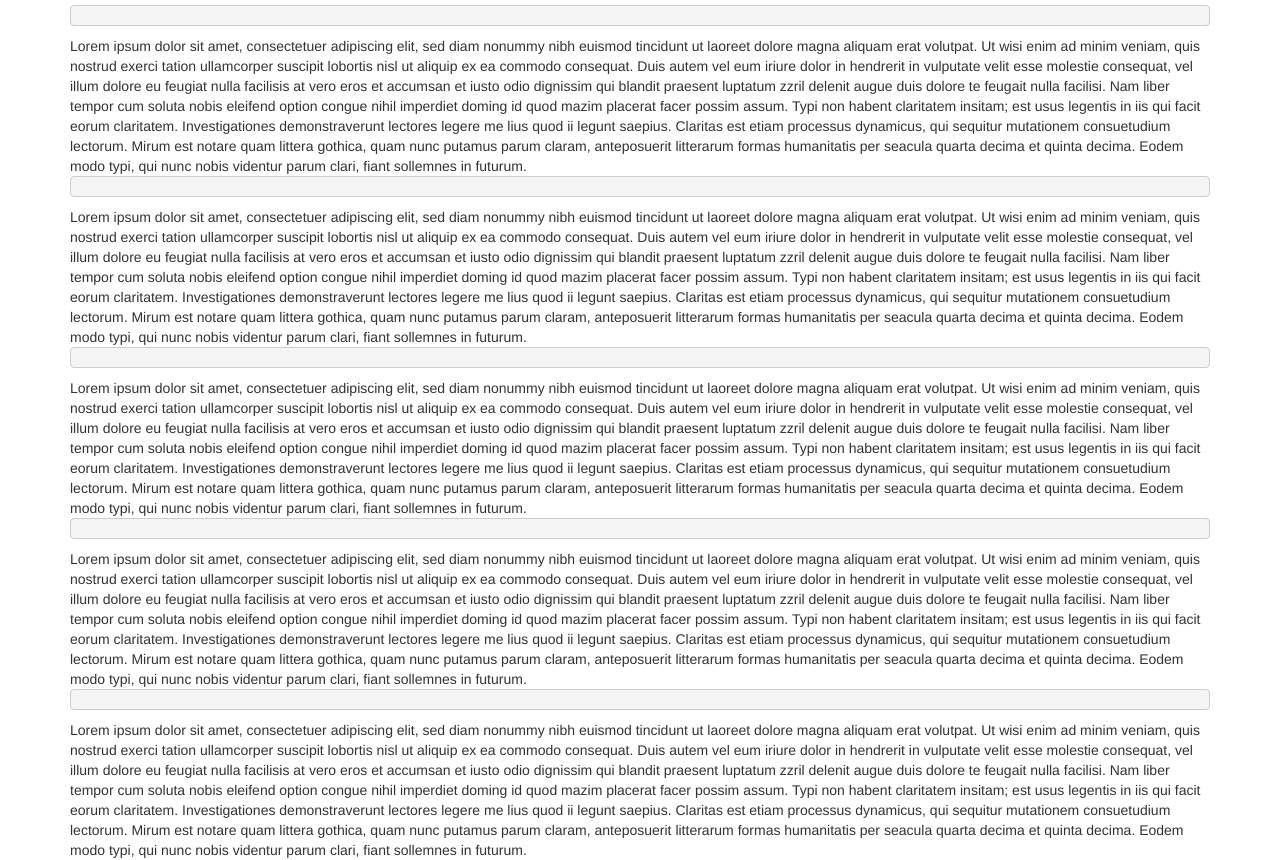
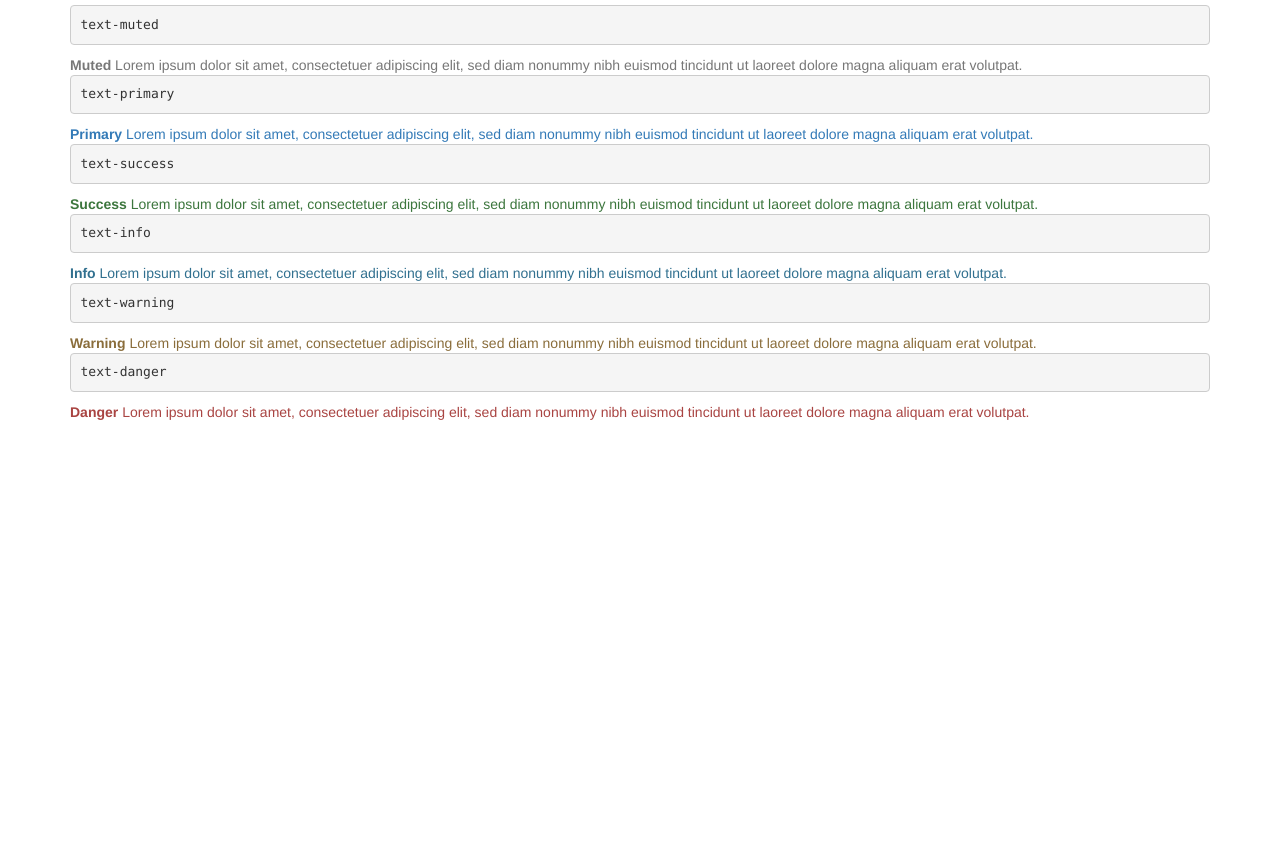
Before and after one commit to Riisko/boostrap, a plain HTML site: page messages.html in a window 1280 px wide. Shown: the part 45-905 px from the top of the page. After the commit the page ends 800 px from the top, so only its background shows below. Drawn offline with nearby package versions, Linux system fonts and the light colour scheme.

Commit message:
Messages

```diff
--- a/messages.html
+++ b/messages.html
@@ -34,120 +34,41 @@
     </div>
 </nav>
 <section class="container">
-    <pre></pre>
-    <article>
-        Lorem ipsum dolor sit amet, consectetuer adipiscing elit,
+    <pre>text-muted</pre>
+    <article class="text-muted">
+        <strong>Muted </strong>Lorem ipsum dolor sit amet, consectetuer adipiscing elit,
         sed diam nonummy nibh euismod tincidunt ut laoreet dolore
-        magna aliquam erat volutpat. Ut wisi enim ad minim veniam,
-        quis nostrud exerci tation ullamcorper suscipit lobortis nisl
-        ut aliquip ex ea commodo consequat. Duis autem vel eum iriure
-        dolor in hendrerit in vulputate velit esse molestie consequat,
-        vel illum dolore eu feugiat nulla facilisis at vero eros et
-        accumsan et iusto odio dignissim qui blandit praesent luptatum
-        zzril delenit augue duis dolore te feugait nulla facilisi.
-        Nam liber tempor cum soluta nobis eleifend option congue
-        nihil imperdiet doming id quod mazim placerat facer possim
-        assum. Typi non habent claritatem insitam; est usus legentis
-        in iis qui facit eorum claritatem. Investigationes
-        demonstraverunt lectores legere me lius quod ii legunt saepius.
-        Claritas est etiam processus dynamicus, qui sequitur mutationem
-        consuetudium lectorum. Mirum est notare quam littera gothica,
-        quam nunc putamus parum claram, anteposuerit litterarum formas
-        humanitatis per seacula quarta decima et quinta decima. Eodem
-        modo typi, qui nunc nobis videntur parum clari, fiant sollemnes
-        in futurum.
+        magna aliquam erat volutpat.
     </article>
-    <pre></pre>
-    <article>
-        Lorem ipsum dolor sit amet, consectetuer adipiscing elit,
+    <pre>text-primary</pre>
+    <article class="text-primary">
+        <strong>Primary </strong>Lorem ipsum dolor sit amet, consectetuer adipiscing elit,
         sed diam nonummy nibh euismod tincidunt ut laoreet dolore
-        magna aliquam erat volutpat. Ut wisi enim ad minim veniam,
-        quis nostrud exerci tation ullamcorper suscipit lobortis nisl
-        ut aliquip ex ea commodo consequat. Duis autem vel eum iriure
-        dolor in hendrerit in vulputate velit esse molestie consequat,
-        vel illum dolore eu feugiat nulla facilisis at vero eros et
-        accumsan et iusto odio dignissim qui blandit praesent luptatum
-        zzril delenit augue duis dolore te feugait nulla facilisi.
-        Nam liber tempor cum soluta nobis eleifend option congue
-        nihil imperdiet doming id quod mazim placerat facer possim
-        assum. Typi non habent claritatem insitam; est usus legentis
-        in iis qui facit eorum claritatem. Investigationes
-        demonstraverunt lectores legere me lius quod ii legunt saepius.
-        Claritas est etiam processus dynamicus, qui sequitur mutationem
-        consuetudium lectorum. Mirum est notare quam littera gothica,
-        quam nunc putamus parum claram, anteposuerit litterarum formas
-        humanitatis per seacula quarta decima et quinta decima. Eodem
-        modo typi, qui nunc nobis videntur parum clari, fiant sollemnes
-        in futurum.
+        magna aliquam erat volutpat.
     </article>
-    <pre></pre>
-    <article>
-        Lorem ipsum dolor sit amet, consectetuer adipiscing elit,
+    <pre>text-success</pre>
+    <article class="text-success">
+        <strong>Success </strong>Lorem ipsum dolor sit amet, consectetuer adipiscing elit,
         sed diam nonummy nibh euismod tincidunt ut laoreet dolore
-        magna aliquam erat volutpat. Ut wisi enim ad minim veniam,
-        quis nostrud exerci tation ullamcorper suscipit lobortis nisl
-        ut aliquip ex ea commodo consequat. Duis autem vel eum iriure
-        dolor in hendrerit in vulputate velit esse molestie consequat,
-        vel illum dolore eu feugiat nulla facilisis at vero eros et
-        accumsan et iusto odio dignissim qui blandit praesent luptatum
-        zzril delenit augue duis dolore te feugait nulla facilisi.
-        Nam liber tempor cum soluta nobis eleifend option congue
-        nihil imperdiet doming id quod mazim placerat facer possim
-        assum. Typi non habent claritatem insitam; est usus legentis
-        in iis qui facit eorum claritatem. Investigationes
-        demonstraverunt lectores legere me lius quod ii legunt saepius.
-        Claritas est etiam processus dynamicus, qui sequitur mutationem
-        consuetudium lectorum. Mirum est notare quam littera gothica,
-        quam nunc putamus parum claram, anteposuerit litterarum formas
-        humanitatis per seacula quarta decima et quinta decima. Eodem
-        modo typi, qui nunc nobis videntur parum clari, fiant sollemnes
-        in futurum.
+        magna aliquam erat volutpat.
     </article>
-    <pre></pre>
-    <article>
-        Lorem ipsum dolor sit amet, consectetuer adipiscing elit,
+    <pre>text-info</pre>
+    <article class="text-info">
+        <strong>Info </strong>Lorem ipsum dolor sit amet, consectetuer adipiscing elit,
         sed diam nonummy nibh euismod tincidunt ut laoreet dolore
-        magna aliquam erat volutpat. Ut wisi enim ad minim veniam,
-        quis nostrud exerci tation ullamcorper suscipit lobortis nisl
-        ut aliquip ex ea commodo consequat. Duis autem vel eum iriure
-        dolor in hendrerit in vulputate velit esse molestie consequat,
-        vel illum dolore eu feugiat nulla facilisis at vero eros et
-        accumsan et iusto odio dignissim qui blandit praesent luptatum
-        zzril delenit augue duis dolore te feugait nulla facilisi.
-        Nam liber tempor cum soluta nobis eleifend option congue
-        nihil imperdiet doming id quod mazim placerat facer possim
-        assum. Typi non habent claritatem insitam; est usus legentis
-        in iis qui facit eorum claritatem. Investigationes
-        demonstraverunt lectores legere me lius quod ii legunt saepius.
-        Claritas est etiam processus dynamicus, qui sequitur mutationem
-        consuetudium lectorum. Mirum est notare quam littera gothica,
-        quam nunc putamus parum claram, anteposuerit litterarum formas
-        humanitatis per seacula quarta decima et quinta decima. Eodem
-        modo typi, qui nunc nobis videntur parum clari, fiant sollemnes
-        in futurum.
+        magna aliquam erat volutpat.
     </article>
-    <pre></pre>
-    <article>
-        Lorem ipsum dolor sit amet, consectetuer adipiscing elit,
+    <pre>text-warning</pre>
+    <article class="text-warning">
+        <strong>Warning </strong>Lorem ipsum dolor sit amet, consectetuer adipiscing elit,
         sed diam nonummy nibh euismod tincidunt ut laoreet dolore
-        magna aliquam erat volutpat. Ut wisi enim ad minim veniam,
-        quis nostrud exerci tation ullamcorper suscipit lobortis nisl
-        ut aliquip ex ea commodo consequat. Duis autem vel eum iriure
-        dolor in hendrerit in vulputate velit esse molestie consequat,
-        vel illum dolore eu feugiat nulla facilisis at vero eros et
-        accumsan et iusto odio dignissim qui blandit praesent luptatum
-        zzril delenit augue duis dolore te feugait nulla facilisi.
-        Nam liber tempor cum soluta nobis eleifend option congue
-        nihil imperdiet doming id quod mazim placerat facer possim
-        assum. Typi non habent claritatem insitam; est usus legentis
-        in iis qui facit eorum claritatem. Investigationes
-        demonstraverunt lectores legere me lius quod ii legunt saepius.
-        Claritas est etiam processus dynamicus, qui sequitur mutationem
-        consuetudium lectorum. Mirum est notare quam littera gothica,
-        quam nunc putamus parum claram, anteposuerit litterarum formas
-        humanitatis per seacula quarta decima et quinta decima. Eodem
-        modo typi, qui nunc nobis videntur parum clari, fiant sollemnes
-        in futurum.
+        magna aliquam erat volutpat.
+    </article>
+    <pre>text-danger</pre>
+    <article class="text-danger">
+        <strong>Danger </strong>Lorem ipsum dolor sit amet, consectetuer adipiscing elit,
+        sed diam nonummy nibh euismod tincidunt ut laoreet dolore
+        magna aliquam erat volutpat.
     </article>
 </section>
     </body>
```
